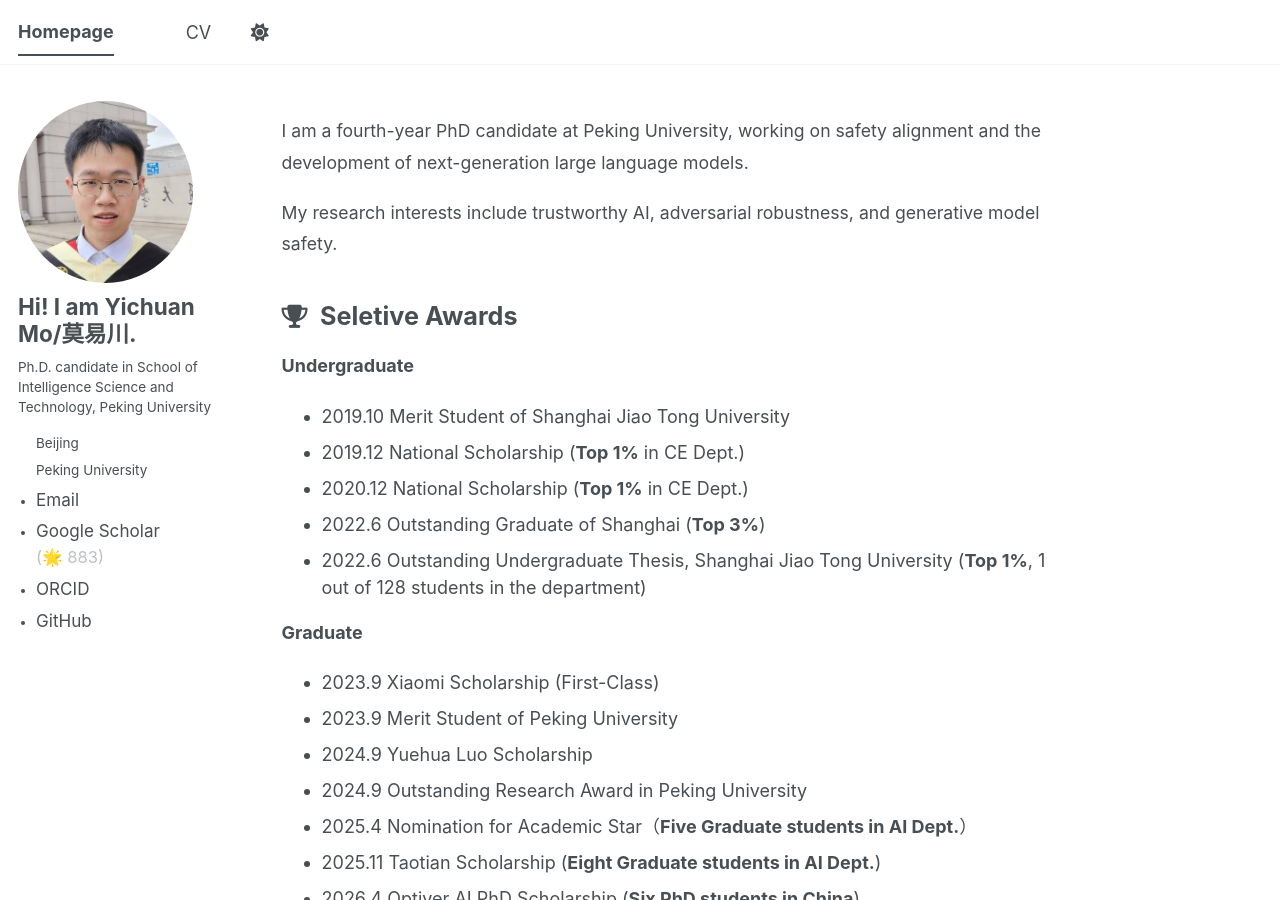
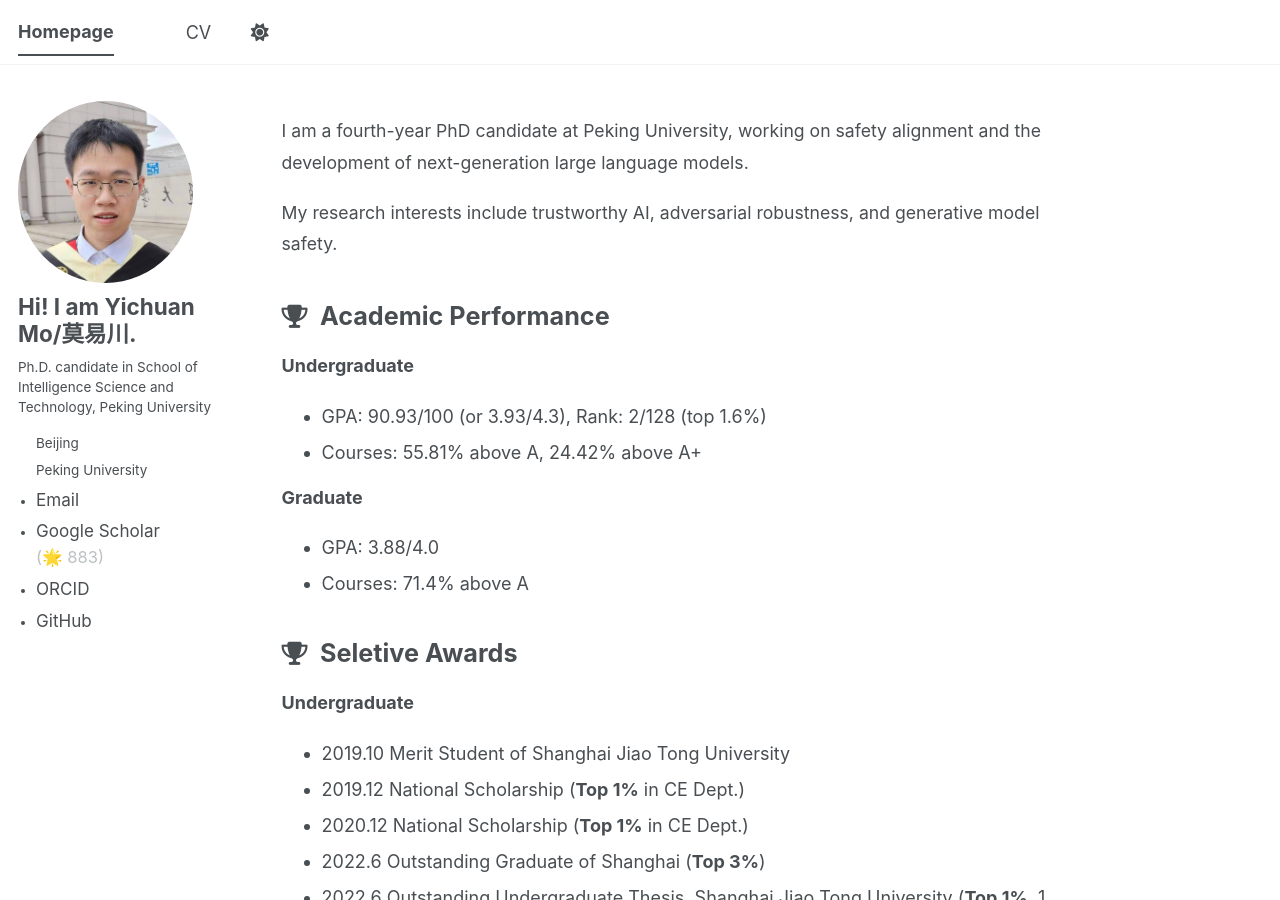
Before and after one commit to mo666666/mo666666.github.io, a Jekyll site: the page built from _pages/about.md, in a window 1280 px wide and 900 px high. Built offline with Jekyll 4.4.1, drawn with Linux system fonts in a browser that asks for light colours; a script bundle is joined from its source files by our own code; library files that are not in the unit come from our copies.

Commit message:
Add  Academic performance

```diff
--- a/_pages/about.md
+++ b/_pages/about.md
@@ -11,6 +11,22 @@ redirect_from:
   <p>I am a fourth-year PhD candidate at Peking University, working on safety alignment and the development of next-generation large language models.</p>
   <p>My research interests include trustworthy AI, adversarial robustness, and generative model safety.</p>
 </div>
+
+<h2 class="homepage-section-title"><i class="fa fa-trophy" aria-hidden="true"></i> Academic Performance</h2>
+
+<p><strong>Undergraduate</strong></p>
+<ul>
+  <li>GPA: 90.93/100 (or 3.93/4.3), Rank: 2/128 (top 1.6%)</li>
+  <li>Courses: 55.81% above A, 24.42% above A+</li>
+</ul>
+
+
+<p><strong>Graduate</strong></p>
+<ul>
+  <li>GPA: 3.88/4.0</li>
+  <li>Courses: 71.4% above A</li>
+</ul>
+
 
 <h2 class="homepage-section-title"><i class="fa fa-trophy" aria-hidden="true"></i> Seletive Awards</h2>
 
```
